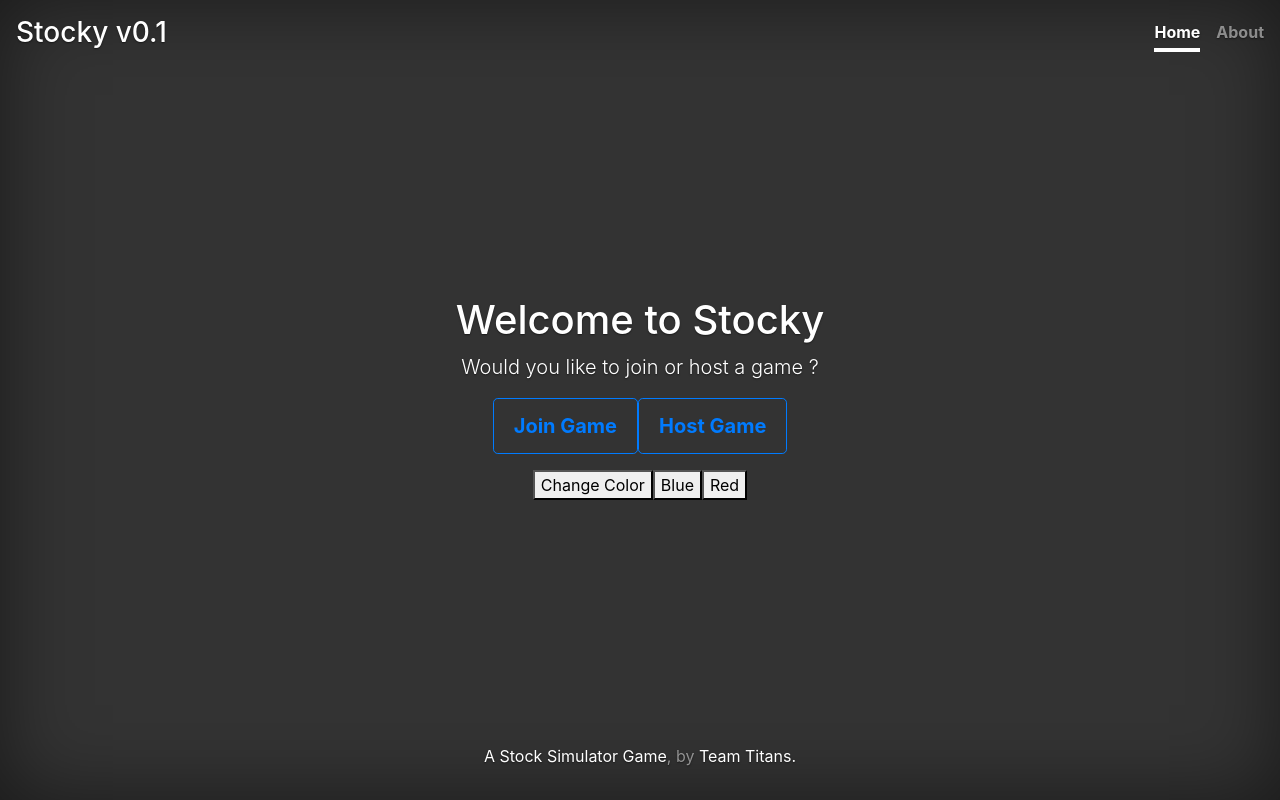
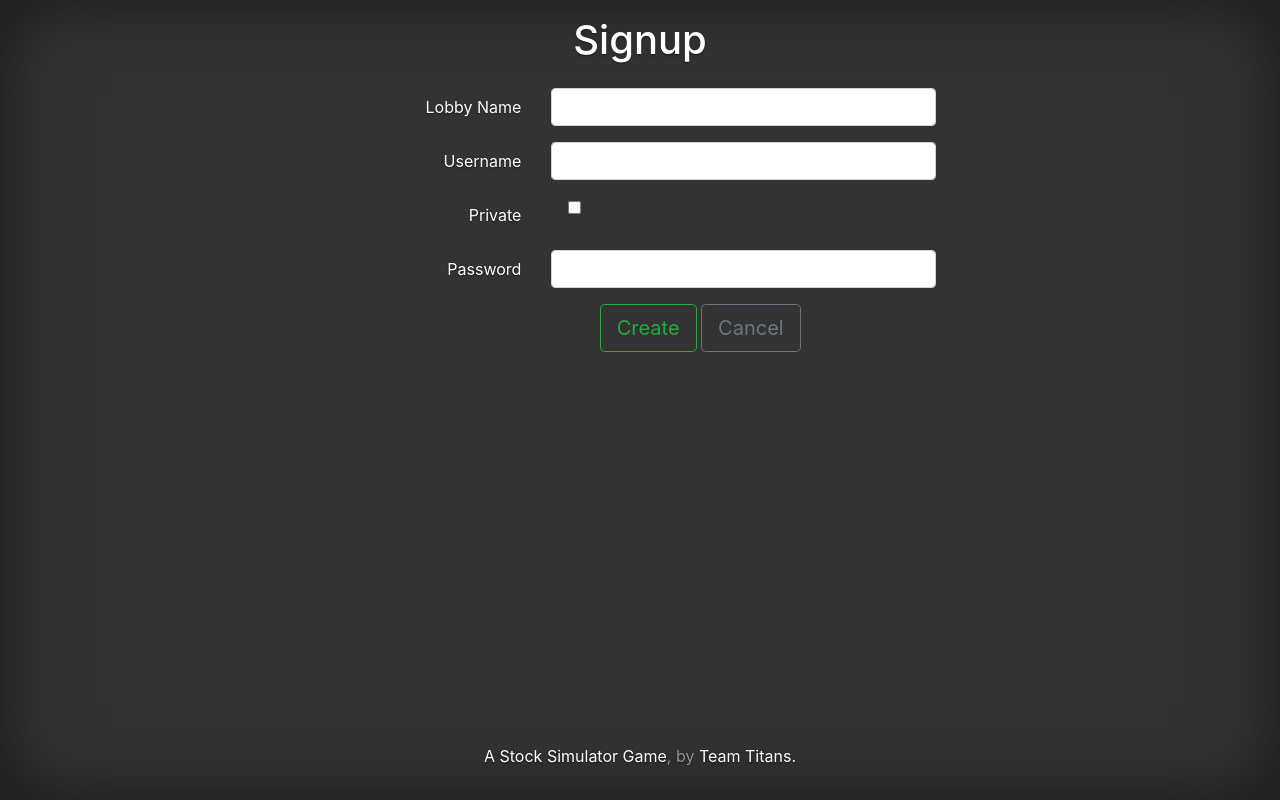
Before and after one commit to JevonJ/Stocky, a React (Create React App) app in the folder stocky-client/: page /password in a window 1280 px wide. Built offline with nearby package versions, Linux system fonts and the light colour scheme; no server answers.

Commit message:
Added the Host game page.

```diff
--- a/stocky-client/src/App.jsx
+++ b/stocky-client/src/App.jsx
@@ -6,6 +6,7 @@ import { createLogger } from 'redux-logger';
 
 import reducers from './reducers';
 import Welcome from './components/login/Welcome';
+import Host from './components/login/Host';
 
 const logger = createLogger();
 
@@ -20,8 +21,8 @@ class App extends Component {
 
   render() {
     return (
-      <Provider store={createStore(reducers, applyMiddleware(logger))}>
-        <Welcome socket={this.socket} />
+        <Provider store={createStore(reducers, applyMiddleware(logger))}>
+            <Host socket={this.socket} />
       </Provider>
     );
   }
--- /dev/null
+++ b/stocky-client/src/components/login/Host.jsx
@@ -0,0 +1,100 @@
+import React, { Component } from 'react';
+import { connect } from 'react-redux';
+import { Button, Fade, Form, FormGroup, Label, Input, Col, Popover, PopoverBody, PopoverHeader } from 'reactstrap';
+
+class Host extends Component {
+
+    constructor() {
+        super();
+        this.state = {
+            popoverOpen: false
+        };
+    }
+
+    togglePopover() {
+        this.setState({
+            popoverOpen: !this.state.popoverOpen,
+        });
+    }
+
+    render() {
+
+        return (
+            <Fade in tag="div" timeout={500}>
+                <div className="d-flex w-100 h-100 p-3 mx-auto flex-column text-center">
+                    {/*<header className="masthead mb-auto"></header>*/}
+                    <main role="main" className="inner cover">
+                        <h1 className="cover-heading">Signup</h1>
+                    </main>
+                    <div className="d-flex w-50 h-100 p-3 mx-auto flex-column">
+                        <Form>
+                            <FormGroup row>
+                                <Label for="lobbyName" sm={4} style={{ textAlign: "right" }}>Lobby Name</Label>
+                                <Col sm={8}>
+                                    <Input type="text" name="lobbyName" id="lobbyName"></Input>
+                                </Col>
+                            </FormGroup>
+                            <FormGroup row>
+                                <Label for="username" sm={4} style={{ textAlign: "right" }}>Username</Label>
+                                <Col sm={8}>
+                                    <Input type="text" name="username" id="username"></Input>
+                                </Col>
+                            </FormGroup>
+                            <FormGroup row>
+                                <Label for="private" sm={4} style={{ textAlign: "right" }}>Private</Label>
+                                <Col sm={2}>
+                                    <Input type="checkbox" name="private" id="private"></Input>
+                                </Col>
+                            </FormGroup>
+                            <FormGroup row>
+                                <Label for="password" sm={4} style={{ textAlign: "right" }}>Password</Label>
+                                <Col sm={8}>
+                                    <Input type="password" name="password" id="password"></Input>
+                                </Col>
+                            </FormGroup>
+                            <FormGroup check row>
+                                <Col sm={{ size: 10, offset: 2 }}>
+                                    <Button outline color="success" size="lg">Create</Button>{'  '}
+                                    <Button outline color="secondary" size="lg">Cancel</Button>
+                                </Col>
+                            </FormGroup>
+                        </Form>
+                    </div>
+                    <footer className="mastfoot mt-auto">
+                        <div className="inner">
+                            <p>
+                                <a href="https://github.com/JevonJ/Stocky">A Stock Simulator Game</a>, by
+                <a href="#" id="Popover1" onClick={() => this.togglePopover()}> Team Titans.</a>
+                                <Popover
+                                    placement="top"
+                                    isOpen={this.state.popoverOpen}
+                                    target="Popover1"
+                                    toggle={() => this.togglePopover()}
+                                >
+                                    <PopoverHeader>Our Team</PopoverHeader>
+                                    <PopoverBody>
+                                        <ul>
+                                            <li>Jevon Jansz - 15208469</li>
+                                            <li>A.L. Alvis - 15208464</li>
+                                            <li>I.J.Ginige - 15209285</li>
+                                            <li>D.K.D.S.B.Gunawardhane - 16211242</li>
+                                            <li>S.Tharaniya - 15209302</li>
+                                            <li>N.G.Wickramadivakara - 15209308</li>
+                                        </ul>
+                                    </PopoverBody>
+                                </Popover>
+                            </p>
+                        </div>
+                    </footer>
+                </div>
+            </Fade>
+
+            )
+    }
+}
+
+const mapStateToProps = (state) => {
+    console.log('redux state:', state);
+};
+
+export default connect(mapStateToProps)(Host);
```
